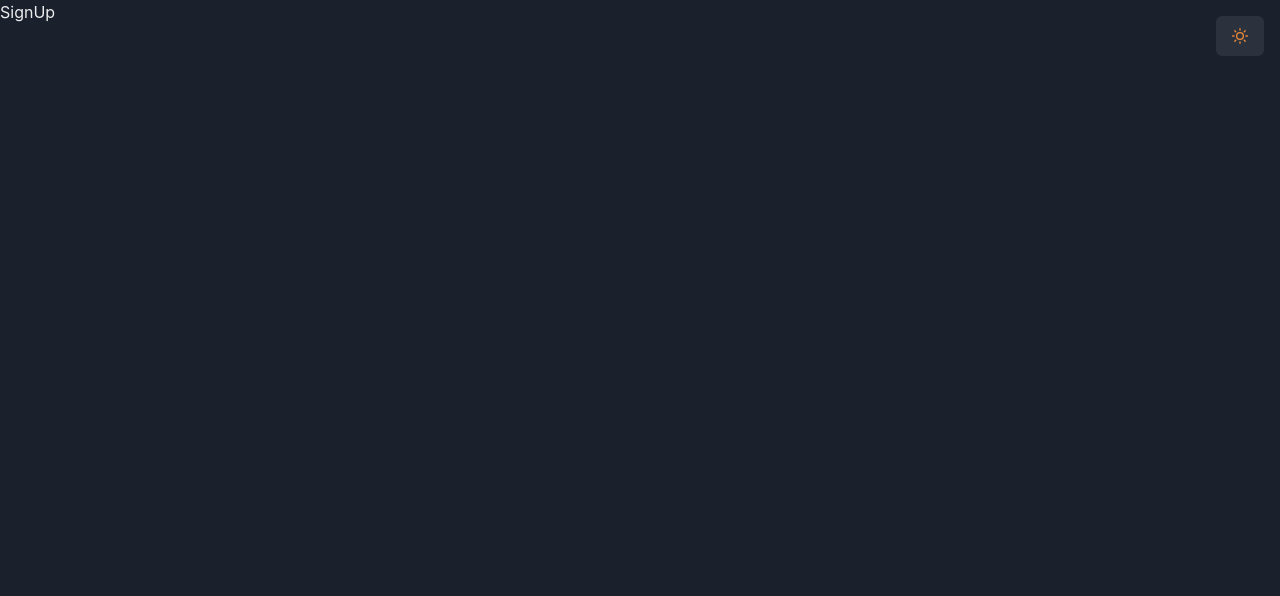
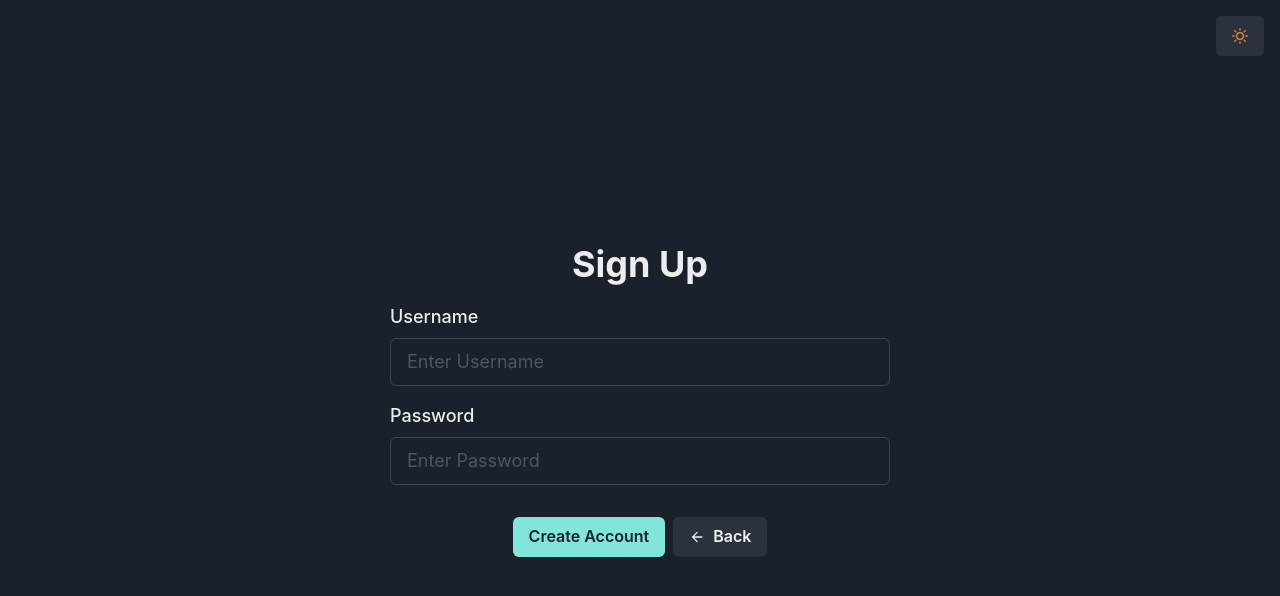
Before and after one commit to amandeep90s/react-live-messenger, a React (Vite) app in the folder client/: page /sign-up in a window 1280 px wide. Shown: the top 596 px of the page. Built offline with nearby package versions, Linux system fonts and the light colour scheme.

Commit message:
Created login and signup page with formik

```diff
--- /dev/null
+++ b/client/src/components/TextField.jsx
@@ -0,0 +1,26 @@
+import {
+  FormControl,
+  FormErrorMessage,
+  FormLabel,
+  Input,
+} from '@chakra-ui/react';
+import { Field, useField } from 'formik';
+import PropTypes from 'prop-types';
+
+const TextField = ({ label, ...props }) => {
+  const [field, meta] = useField(props);
+
+  return (
+    <FormControl isInvalid={meta.touched && meta.error}>
+      <FormLabel fontSize={'lg'}>{label}</FormLabel>
+      <Input as={Field} {...field} {...props} />
+      <FormErrorMessage>{meta.error}</FormErrorMessage>
+    </FormControl>
+  );
+};
+
+TextField.propTypes = {
+  label: PropTypes.string,
+};
+
+export default TextField;
--- a/client/src/pages/Login.jsx
+++ b/client/src/pages/Login.jsx
@@ -1,20 +1,16 @@
-import {
-  Button,
-  ButtonGroup,
-  FormControl,
-  FormErrorMessage,
-  FormLabel,
-  Heading,
-  Input,
-  VStack,
-} from '@chakra-ui/react';
-import { useFormik } from 'formik';
+import { Button, ButtonGroup, Heading, VStack } from '@chakra-ui/react';
+import { Form, Formik } from 'formik';
+import { useNavigate } from 'react-router-dom';
 import * as Yup from 'yup';
+import TextField from '../components/TextField';
 
 const Login = () => {
-  const formik = useFormik({
-    initialValues: { username: '', password: '' },
-    validationSchema: Yup.object({
+  const navigate = useNavigate();
+
+  return (
+    <Formik
+      initialValues={{ username: '', password: '' }}
+      validationSchema={Yup.object({
         username: Yup.string()
           .required('Username is required')
           .min(6, 'Username too short')
@@ -23,64 +19,46 @@ const Login = () => {
           .required('Password is required')
           .min(6, 'Password too short')
           .max(28, 'Password too long'),
-    }),
-    onSubmit: (values, actions) => {
+      })}
+      onSubmit={(values, actions) => {
         alert(JSON.stringify(values), null, 2);
         actions.resetForm();
-    },
-  });
-
-  return (
+      }}
+    >
       <VStack
-      as='form'
+        as={Form}
         width={{ base: '90%', md: '500px' }}
         m='auto'
         justify='center'
         h='100vh'
         spacing={'1rem'}
-      onSubmit={formik.handleSubmit}
       >
         <Heading>Log In</Heading>
-      <FormControl
-        isInvalid={formik.errors.username && formik.touched.username}
-      >
-        <FormLabel fontSize={'lg'}>Username</FormLabel>
-        <Input
+        <TextField
+          label='Username'
           name='username'
-          placeholder='Enter username'
+          placeholder='Enter Username'
           autoComplete='off'
-          size={'lg'}
-          value={formik.values.username}
-          onChange={formik.handleChange}
-          onBlur={formik.handleBlur}
+          size='lg'
         />
-        <FormErrorMessage>{formik.errors.username}</FormErrorMessage>
-      </FormControl>
 
-      <FormControl
-        isInvalid={formik.errors.password && formik.touched.password}
-      >
-        <FormLabel fontSize={'lg'}>Password</FormLabel>
-        <Input
+        <TextField
+          label='Password'
           type='password'
           name='password'
-          placeholder='Enter password'
+          placeholder='Enter Password'
           autoComplete='off'
-          size={'lg'}
-          value={formik.values.password}
-          onChange={formik.handleChange}
-          onBlur={formik.handleBlur}
+          size='lg'
         />
-        <FormErrorMessage>{formik.errors.password}</FormErrorMessage>
-      </FormControl>
 
         <ButtonGroup pt={'1rem'}>
           <Button colorScheme='teal' type='submit'>
             Log In
           </Button>
-        <Button>Create Account</Button>
+          <Button onClick={() => navigate('/sign-up')}>Create Account</Button>
         </ButtonGroup>
       </VStack>
+    </Formik>
   );
 };
 
--- a/client/src/pages/SignUp.jsx
+++ b/client/src/pages/SignUp.jsx
@@ -1,5 +1,68 @@
+import { ArrowBackIcon } from '@chakra-ui/icons';
+import { Button, ButtonGroup, Heading, VStack } from '@chakra-ui/react';
+import { Form, Formik } from 'formik';
+import { useNavigate } from 'react-router-dom';
+import * as Yup from 'yup';
+import TextField from '../components/TextField';
+
 const SignUp = () => {
-  return <div>SignUp</div>;
+  const navigate = useNavigate();
+
+  return (
+    <Formik
+      initialValues={{ username: '', password: '' }}
+      validationSchema={Yup.object({
+        username: Yup.string()
+          .required('Username is required')
+          .min(6, 'Username too short')
+          .max(28, 'Username too long'),
+        password: Yup.string()
+          .required('Password is required')
+          .min(6, 'Password too short')
+          .max(28, 'Password too long'),
+      })}
+      onSubmit={(values, actions) => {
+        alert(JSON.stringify(values), null, 2);
+        actions.resetForm();
+      }}
+    >
+      <VStack
+        as={Form}
+        width={{ base: '90%', md: '500px' }}
+        m='auto'
+        justify='center'
+        h='100vh'
+        spacing={'1rem'}
+      >
+        <Heading>Sign Up</Heading>
+        <TextField
+          label='Username'
+          name='username'
+          placeholder='Enter Username'
+          autoComplete='off'
+          size='lg'
+        />
+
+        <TextField
+          label='Password'
+          type='password'
+          name='password'
+          placeholder='Enter Password'
+          autoComplete='off'
+          size='lg'
+        />
+
+        <ButtonGroup pt={'1rem'}>
+          <Button colorScheme='teal' type='submit'>
+            Create Account
+          </Button>
+          <Button onClick={() => navigate('/')} leftIcon={<ArrowBackIcon />}>
+            Back
+          </Button>
+        </ButtonGroup>
+      </VStack>
+    </Formik>
+  );
 };
 
 export default SignUp;
```
Also changed, not shown: 1 other file (tests, documents, lock files or other folders). Lines whose indentation alone changed are shown as unchanged.
